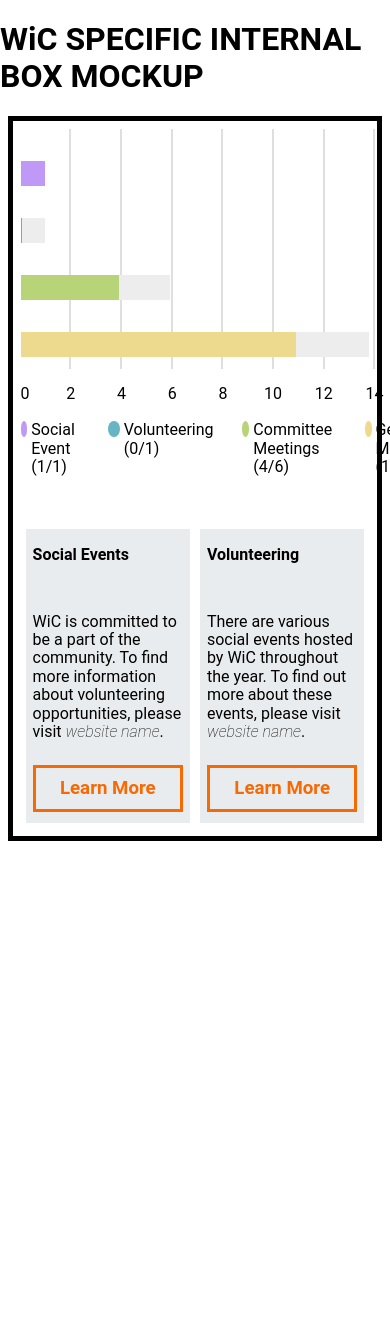
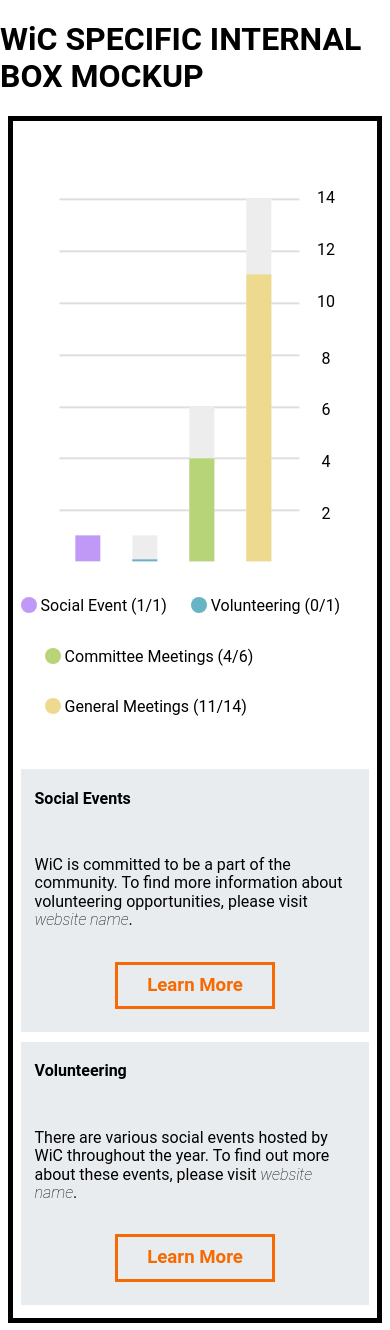
Before and after one commit to Zwork101/consortia, a Python web app: template templates/current-semester-wics.html in a window 390 px wide; the page is wider, and only the part inside the window is pictured. Before the commit the page ends 841 px from the top of that part, so only its background shows below. Run offline with Jinja, Linux system fonts and the light colour scheme; the template is opened without the code that fills it, so the values that code supplies are empty; some web fonts are replaced.

Commit message:
Creates WIC student view. desktop and mobile view.

```diff
--- /dev/null
+++ b/static/css/mobile.css
@@ -0,0 +1,41 @@
+@media screen and (max-width: 600px) {
+    .points-bar, .chart-background {
+        transform: rotate(-90deg);
+        width: 93vw;
+        top: 60vw;
+        right: 5vw;
+        position: absolute;
+    }
+    .chart-background {
+        top:64vw;
+    }
+
+    .chart-background p {
+        transform: rotate(90deg) translate(5vw, -11vw) !important;
+        position: absolute;
+        top: 57vw;
+
+    }
+
+    .chart-placeholder{
+        height: 120vw;
+        width: 100%;
+        color: #ff0000;
+    }
+
+    .chart-first-zero{
+        opacity: 0;
+    }
+
+    .points-info-container2 {
+        grid-template-columns: 1fr;
+    }
+
+    .social-events,
+    .volunteering {
+        grid-column: 1 / -1;
+        margin: 5px 0;
+    }
+
+
+}
--- a/static/css/styles.css
+++ b/static/css/styles.css
@@ -245,6 +245,9 @@ Classes related to "chart-labels" and related subitems
 .chart-labels {
     display: flex;
     flex-direction: row;
+    flex-wrap: wrap;
+    padding-bottom: 16px;
+    transform: translateY(-16px)
 }
 
 .chart-labels div {
--- a/templates/current-semester-wics.html
+++ b/templates/current-semester-wics.html
@@ -3,8 +3,10 @@
 
 <head>
     <meta charset="utf-8">
+    <meta name="viewport" content="width=device-width, initial-scale=1">
     <title>demo</title>
     <link rel="stylesheet" type="text/css" href="../static/css/styles.css">
+    <link rel="stylesheet" type="text/css" href="../static/css/mobile.css">
     <link rel="stylesheet" type="text/css" href="../static/css/normalize/normalize.css">
     <style>
         .demo-container {
@@ -64,7 +66,9 @@
                     <div style="width:0%"></div><!--Placeholder-->
                     <div style="width:79%"></div><!--General Meetings-->
                 </div>
-                <div class="chart-labels" style="padding-top:16px">
+            </div>
+            <div class="chart-placeholder"></div>
+            <div class="chart-labels">
                 <!--Flexbox-->
                 <div>
                     <div></div> <!--Circle-->
@@ -83,7 +87,6 @@
                     <p>General Meetings (11/14)</p>
                 </div>
                 <p><b></b></p>
-                </div>
             </div>
 
             <!--Gray Boxes-->
```
Also changed, not shown: templates/current-semester-comms-interior.html (+16 -10 lines). Lines whose indentation alone changed are shown as unchanged.
